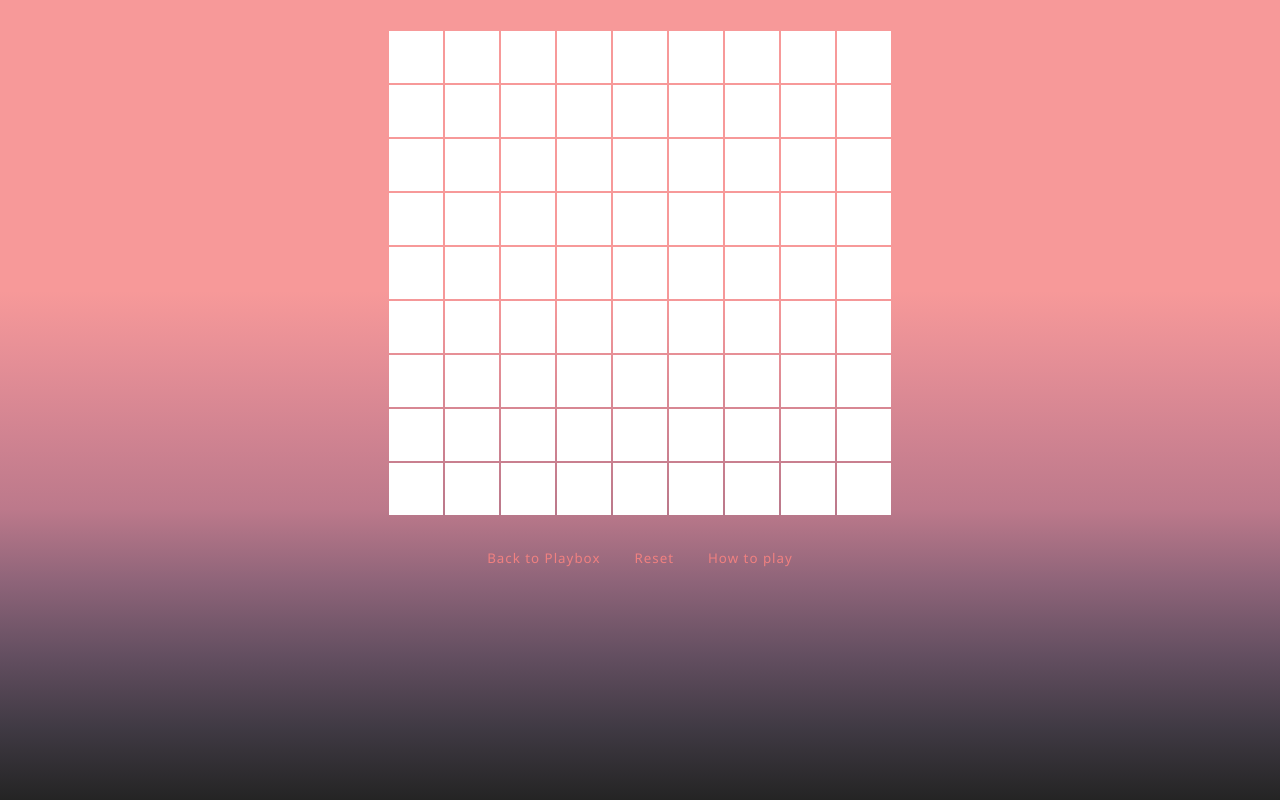
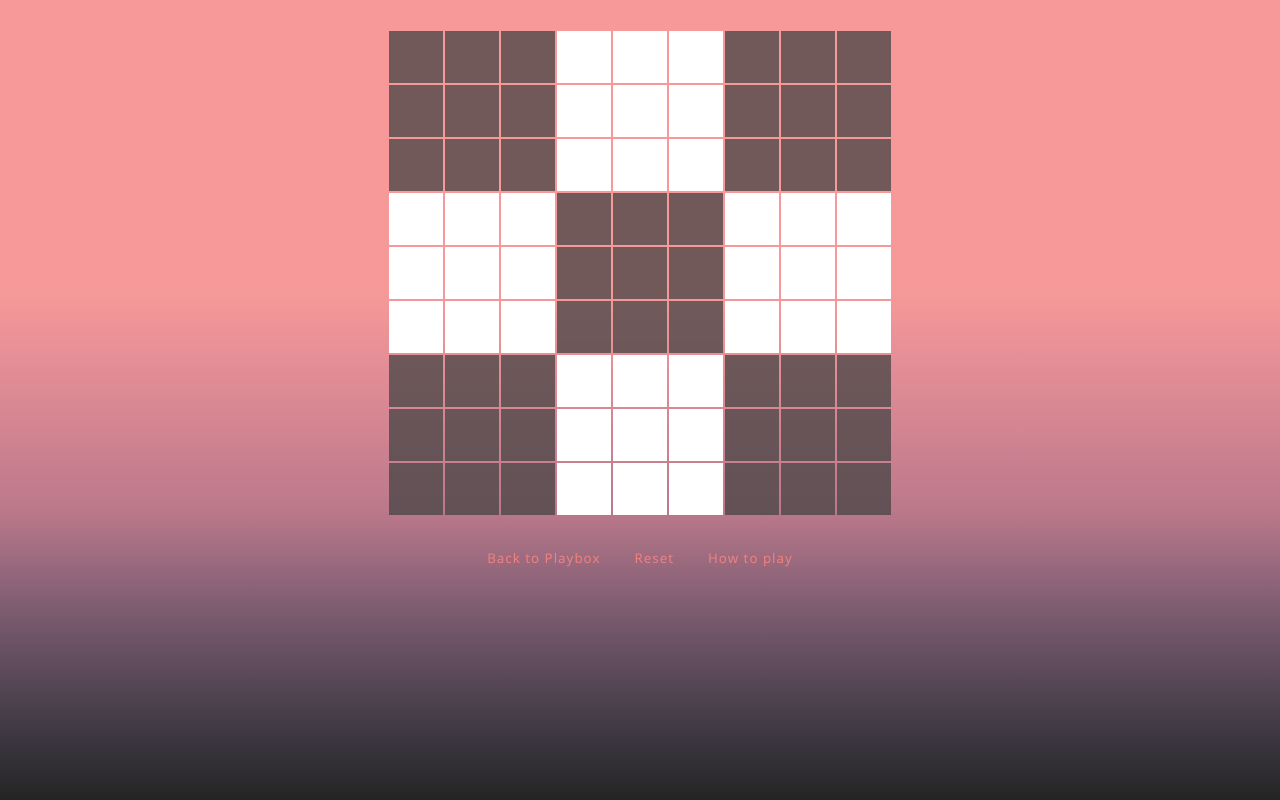
Before and after one commit to klnyc/Ball-Drop, a React (Vite) app: page /#/sudoku in a window 1280 px wide. Built offline with nearby package versions, Linux system fonts and the light colour scheme.

Commit message:
Add Sudoku subgrid background color

```diff
--- a/src/Sudoku/Sudoku.css
+++ b/src/Sudoku/Sudoku.css
@@ -18,6 +18,11 @@
   text-align: center;
   margin: 1px;
   border: none;
+}
+
+.sudoku-input-background {
+  background-color: var(--color-black);
+  opacity: 0.75;
 }
 
 .valid-sudoku-input {
--- a/src/Sudoku/components/Row.tsx
+++ b/src/Sudoku/components/Row.tsx
@@ -14,11 +14,19 @@ export const Row = ({ row, handleChange }: RowProps) => {
   const inputs: ReactElement[] = [];
   for (let column = 1; column <= 9; column++) {
     const name: string = `${row}-${column}`;
+
+    const hasBackgroundColor =
+      (row <= 3 && column <= 3) || // top left subgrid
+      (row <= 3 && column >= 7) || // top right subgrid
+      (row >= 4 && row <= 6 && column >= 4 && column <= 6) || // middle subgrid
+      (row >= 7 && column <= 3) || // bottom left subgrid
+      (row >= 7 && column >= 7); // bottom right subgrid
+
     inputs.push(
       <input
         type="number"
         onChange={handleChange}
-        className={`sudoku-input ${validCells[row][column] && "valid-sudoku-input"}`}
+        className={`sudoku-input ${validCells[row][column] && "valid-sudoku-input"} ${hasBackgroundColor && "sudoku-input-background"}`}
         name={name}
         key={name}
         value={grid[row][column] || ""}
--- a/src/Sudoku/components/Sudoku.tsx
+++ b/src/Sudoku/components/Sudoku.tsx
@@ -43,10 +43,9 @@ const Sudoku = () => {
   const [message, setMessage] = useState<string>("");
   const [showHowToPlayModal, setShowHowToPlayModal] = useState<boolean>(false);
 
-  const gameDescription = `Sudoku is a number-placement puzzle. The goal is to fill the 9x9 grid
-    with digits so that each column, each row, and each of the nine 3x3
-    subgrids contain all of the digits from 1 to 9 exactly once. Do not
-    enter any other characters, only numbers are accepted.`;
+  const gameDescription = `Sudoku is a number-placement puzzle. Fill the 9x9 grid
+    with numbers so that each column, each row, and each of the nine 3x3
+    subgrids contain all of the digits from 1 to 9 exactly once.`;
 
   const initializeGrid = (): void => {
     const defaultGrid: GridState = {};
```
